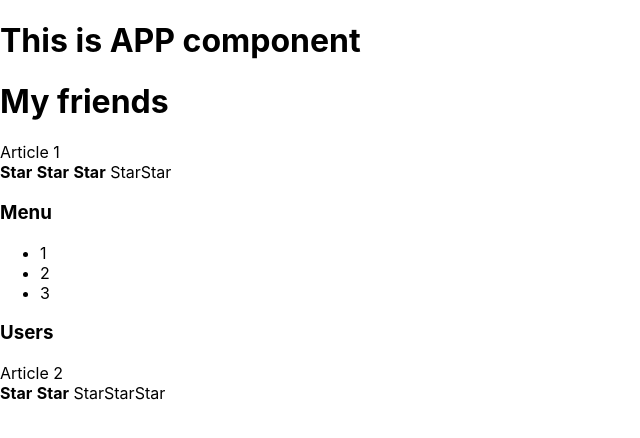
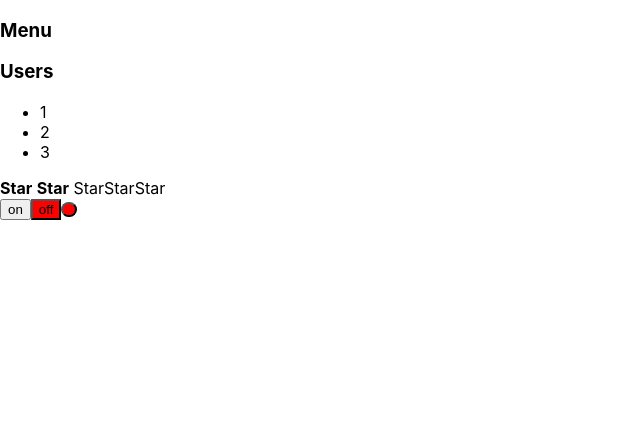
Before and after one commit to IgorBerezhnoy/React-Kabzda, a React (Create React App) app: page / in a window 1280 px wide. Shown: the top 438 px of the page, without its empty margins (0-640 px from the left). Built offline with nearby package versions, Linux system fonts and the light colour scheme.

Commit message:
finished task5

```diff
--- a/src/App.tsx
+++ b/src/App.tsx
@@ -2,29 +2,31 @@ import React from 'react';
 import './App.css';
 import {Accordion} from './components/Accordion/Accordion';
 import {Rating} from './components/Rating/Rating';
+import {OnOff} from './components/OnOff/OnOff';
 
 function App() {
     return (
         <div className="App">
-            <PageTitle title={'This is APP component'}/>
+           {/* <PageTitle title={'This is APP component'}/>
             <PageTitle title={'My friends'}/>
             Article 1
-            <Rating value={3}/>
+            <Rating value={3}/>*/}
             <Accordion titleValue={'Menu'} collapsed={true}/>
-                <Accordion titleValue={'Users'} collapsed={false}/>
-                Article 2
-                <Rating value={2}/>
+            <Accordion titleValue={'Users'} collapsed={false}/>
+            <Rating value={2}/>
+            <OnOff on={false}/>
         </div>
-);
+    );
 }
-type PageTitlePropsType=
+
+type PageTitlePropsType =
     {
-        title:string;
+        title: string;
     }
-function PageTitle(props: PageTitlePropsType    )
-    {
-        return (<h1>{props.title}</h1>);
-    }
+
+function PageTitle(props: PageTitlePropsType) {
+    return (<h1>{props.title}</h1>);
+}
 
 
 export default App;
--- a/src/components/Accordion/Accordion.tsx
+++ b/src/components/Accordion/Accordion.tsx
@@ -7,17 +7,13 @@ type AccordionPropsType = {
 
 export function Accordion(props: AccordionPropsType) {
     console.log('Accordion is rending');
-    if (props.collapsed){
-        return <div>
-            <AccordionTitle title={props.titleValue}/>
-            <AccordionBody/>
-        </div>;
-    }else {
-        return <div>
-            <AccordionTitle title={props.titleValue}/>
-        </div>;
-    }
+    return <div>
+        <AccordionTitle title={props.titleValue}/>
+        {!props.collapsed&&<AccordionBody/>}
+    </div>;
+
 }
+
 
 type AccordionTitlePropsType = {
     title: string
--- /dev/null
+++ b/src/components/OnOff/OnOff.tsx
@@ -0,0 +1,24 @@
+import './OnOff.css';
+
+type OnOffPropsType = {
+    on: boolean
+}
+
+export function OnOff(props: OnOffPropsType) {
+    if (props.on) {
+        return (
+            <div>
+                <button style={{background: 'limegreen'}}> on</button>
+                <button>off</button>
+                <button style={{borderRadius: 30, width: 15, height: 15, background: 'limegreen'}}></button>
+            </div>);
+    } else {
+        return (
+            <div>
+                <button> on</button>
+                <button style={{background: 'red'}}>off</button>
+                <button style={{borderRadius: 30, width: 15, height: 15, background: 'red'}}></button>
+            </div>
+        );
+    }
+}
--- a/src/components/Rating/Rating.tsx
+++ b/src/components/Rating/Rating.tsx
@@ -1,76 +1,24 @@
 import React from 'react';
 
-type RatingPropsType={
-    value:0|1|2|3|4|5
+type RatingPropsType = {
+    value: 0 | 1 | 2 | 3 | 4 | 5
 }
-type StarPropsType={
-    selected:boolean
+type StarPropsType = {
+    selected: boolean
 }
 
 export function Rating(props: RatingPropsType) {
     console.log('Rating is rending');
-    if (props.value === 1) {
-        return (
-            <div>
-                <Star selected={true}/>
-                <Star selected={false}/>
-                <Star selected={false}/>
-                <Star selected={false}/>
-                <Star selected={false}/>
-            </div>
-        );
-    } else if (props.value === 2) {
-        return (
-            <div>
-                <Star selected={true}/>
-                <Star selected={true}/>
-                <Star selected={false}/>
-                <Star selected={false}/>
-                <Star selected={false}/>
-            </div>
-        );
-    } else if (props.value === 3) {
-        return (
-            <div>
-                <Star selected={true}/>
-                <Star selected={true}/>
-                <Star selected={true}/>
-                <Star selected={false}/>
-                <Star selected={false}/>
-            </div>
-        );
-    } else if (props.value === 4) {
-        return (
-            <div>
-                <Star selected={true}/>
-                <Star selected={true}/>
-                <Star selected={true}/>
-                <Star selected={true}/>
-                <Star selected={false}/>
-            </div>
-        );
+    return (
+        <div>
+            <Star selected={props.value >= 1}/>
+            <Star selected={props.value >= 2}/>
+            <Star selected={props.value >= 3}/>
+            <Star selected={props.value >= 4}/>
+            <Star selected={props.value >= 5}/>
+        </div>
+    );
 
-    } else if (props.value === 5) {
-        return (
-            <div>
-                <Star selected={true}/>
-                <Star selected={true}/>
-                <Star selected={true}/>
-                <Star selected={true}/>
-                <Star selected={true}/>
-            </div>
-        );
-    } else {
-        return (
-            <div>
-                <Star selected={true}/>
-                <Star selected={true}/>
-                <Star selected={true}/>
-                <Star selected={true}/>
-                <Star selected={false}/>
-            </div>
-        );
-    }
 }
 
 function Star(props: StarPropsType) {
--- a/src/index.tsx
+++ b/src/index.tsx
@@ -5,10 +5,10 @@ import App from './App';
 import reportWebVitals from './reportWebVitals';
 
 const root = ReactDOM.createRoot(
-  document.getElementById('root') as HTMLElement
+    document.getElementById('root') as HTMLElement
 );
 root.render(
-    <App />
+    <App/>
 );
 
 // If you want to start measuring performance in your app, pass a function
```
Also changed, not shown: src/components/OnOff/OnOff.css (added).
